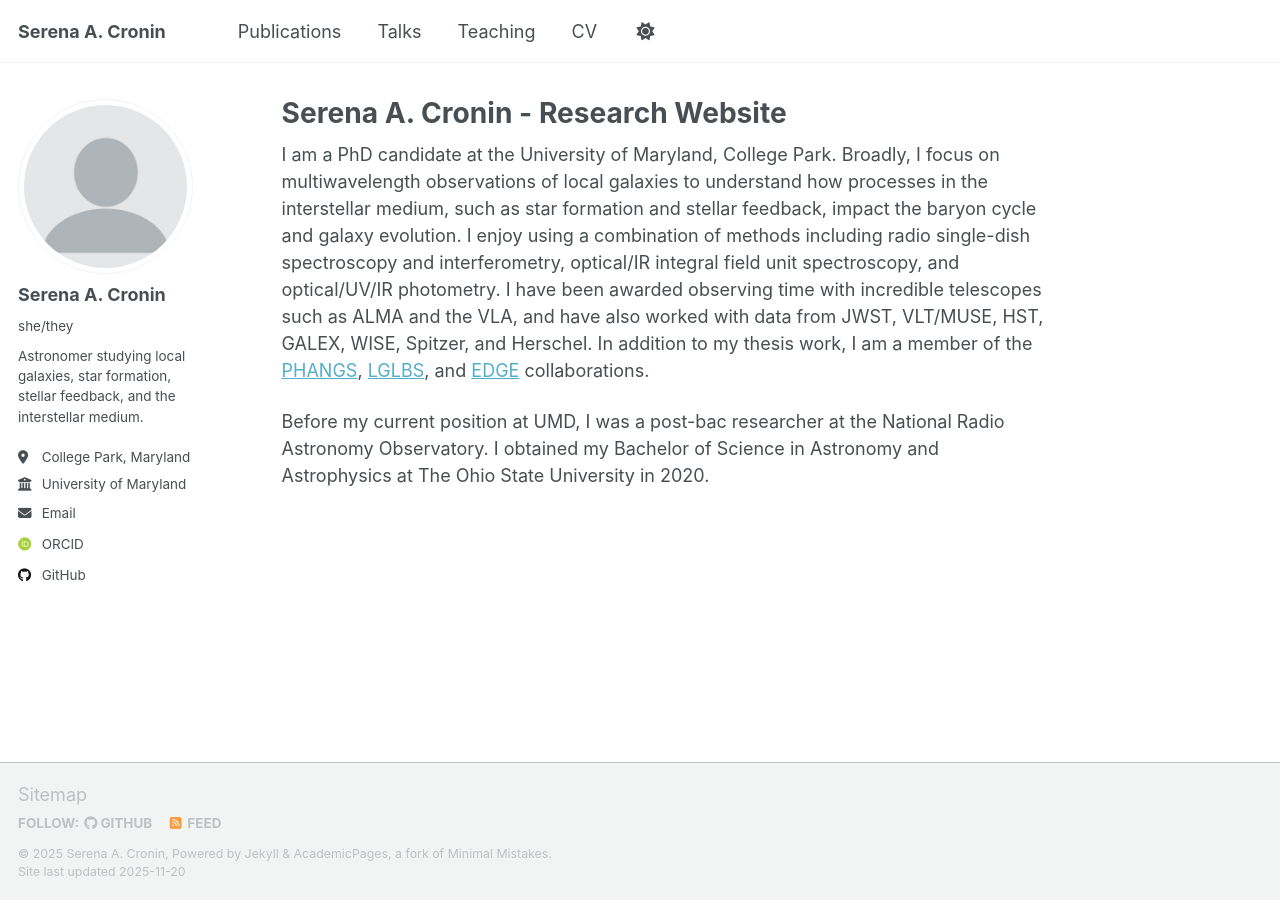
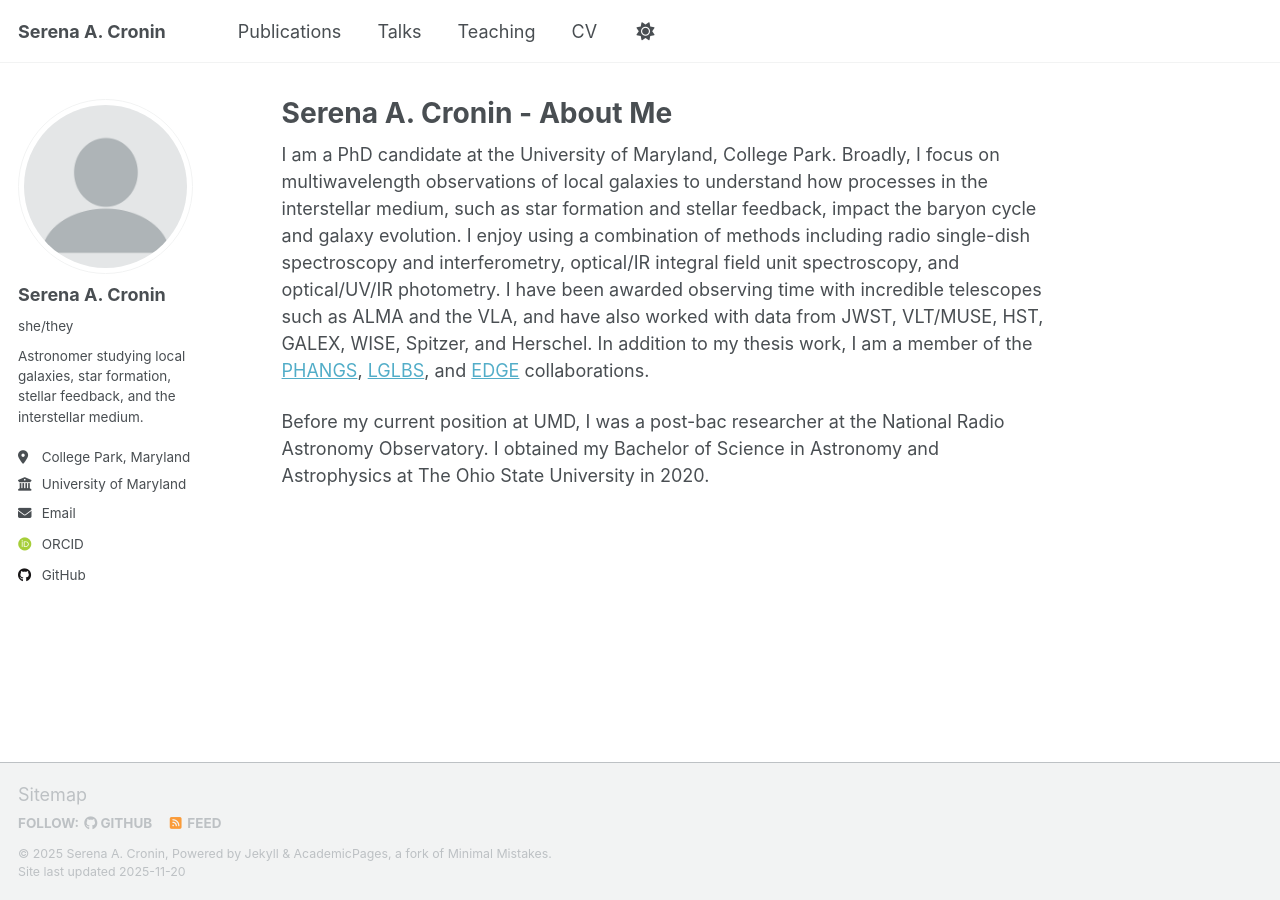
Before and after one commit to serenacronin/serenacronin.github.io, a Jekyll site: the page built from _pages/about.md, in a window 1280 px wide. Built offline with Jekyll 4.4.1, drawn with Linux system fonts in a browser that asks for light colours; some web fonts are replaced; a script that is not in the unit is left out.

Commit message:
Update title in about.md to 'About Me'

```diff
--- a/_pages/about.md
+++ b/_pages/about.md
@@ -1,6 +1,6 @@
 ---
 permalink: /
-title: "Serena A. Cronin - Research Website"
+title: "Serena A. Cronin - About Me"
 author_profile: true
 redirect_from:
   - /about/
```
